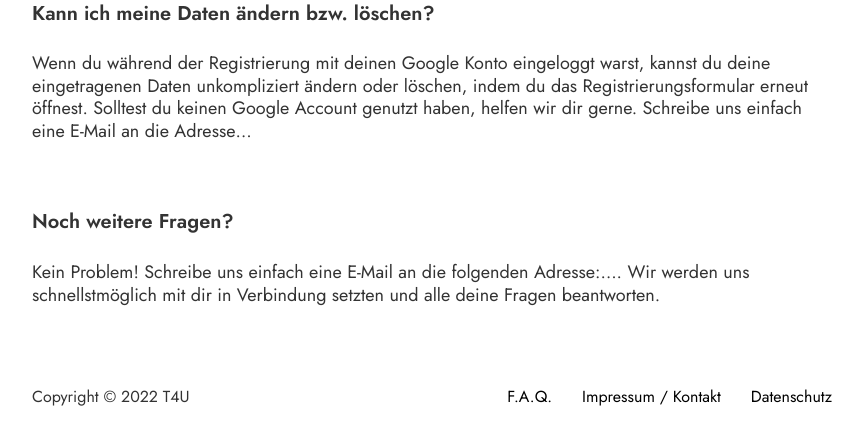
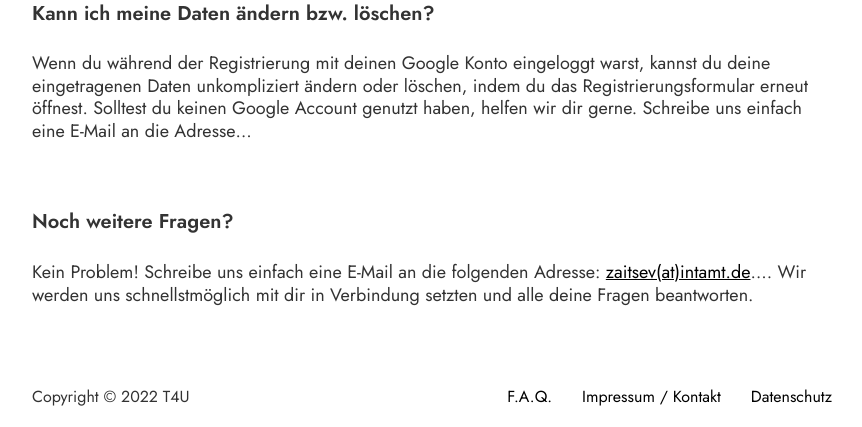
Before and after one commit to nuzil/translate-for-ukraine, a PHP site: page /pages/faq.php in a window 1280 px wide. Shown: the part 1225-1652 px from the top of the page, without its empty margins (208-1070 px from the left). Run offline with PHP 8.4, Linux system fonts and the light colour scheme.

Commit message:
Update faq.php

```diff
--- a/pages/faq.php
+++ b/pages/faq.php
@@ -18,7 +18,7 @@
             <p>Wenn du w&auml;hrend der Registrierung mit deinen Google Konto eingeloggt warst, kannst du deine eingetragenen Daten unkompliziert &auml;ndern oder l&ouml;schen, indem du das Registrierungsformular erneut &ouml;ffnest. Solltest du keinen Google Account genutzt haben, helfen wir dir gerne. Schreibe uns einfach eine E-Mail an die Adresse&hellip;</p>
             <br>
             <h4>Noch weitere Fragen?</h4>
-            <p>Kein Problem! Schreibe uns einfach eine E-Mail an die folgenden Adresse:&hellip;. Wir werden uns schnellstm&ouml;glich mit dir in Verbindung setzten und alle deine Fragen beantworten.</p>
+            <p>Kein Problem! Schreibe uns einfach eine E-Mail an die folgenden Adresse: <a href="mailto:zaitsev@intamt.de">zaitsev(at)intamt.de</a>&hellip;. Wir werden uns schnellstm&ouml;glich mit dir in Verbindung setzten und alle deine Fragen beantworten.</p>
             <br>
         </article>
     </section>
```
